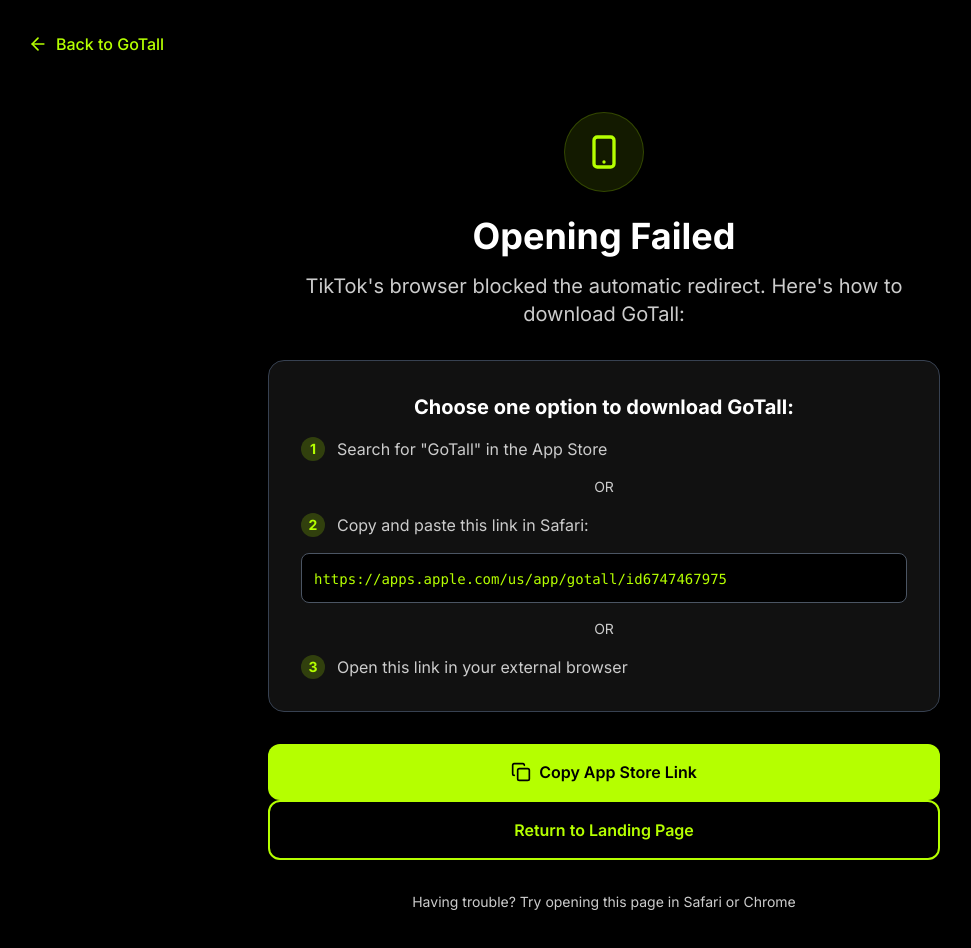
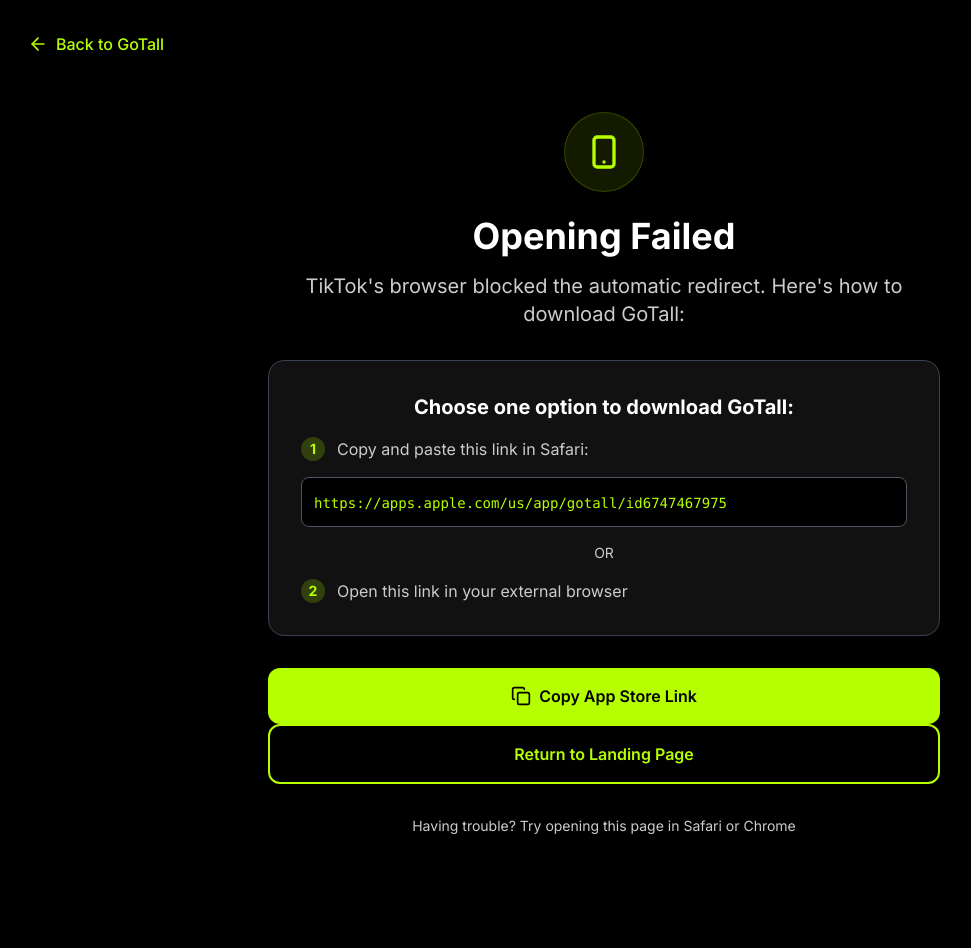
Before and after one commit to dannykonov/GoTall-Landing, a Next.js app: page /ios-redirect in a window 1280 px wide. Shown: the top 948 px of the page, without its empty margins (36-1007 px from the left). After the commit the page ends 900 px from the top, so only its background shows below. Built offline with nearby package versions, Linux system fonts and the light colour scheme.

Commit message:
Simplify iOS redirect to only two options - remove search option, keep copy link and external browser

```diff
--- a/src/app/ios-redirect/page.tsx
+++ b/src/app/ios-redirect/page.tsx
@@ -81,13 +81,6 @@
                   <span className="flex-shrink-0 w-6 h-6 bg-primary-neon/20 rounded-full flex items-center justify-center">
                     <span className="text-primary-neon font-bold text-sm">1</span>
                   </span>
-                  <span className="text-primary-gray">Search for "GoTall" in the App Store</span>
-                </div>
-                <div className="text-center text-primary-gray text-sm">OR</div>
-                <div className="flex items-start space-x-3">
-                  <span className="flex-shrink-0 w-6 h-6 bg-primary-neon/20 rounded-full flex items-center justify-center">
-                    <span className="text-primary-neon font-bold text-sm">2</span>
-                  </span>
                   <span className="text-primary-gray">Copy and paste this link in Safari:</span>
                 </div>
                 <div className="bg-black rounded-lg p-3 border border-gray-600">
@@ -98,7 +91,7 @@
                 <div className="text-center text-primary-gray text-sm">OR</div>
                 <div className="flex items-start space-x-3">
                   <span className="flex-shrink-0 w-6 h-6 bg-primary-neon/20 rounded-full flex items-center justify-center">
-                    <span className="text-primary-neon font-bold text-sm">3</span>
+                    <span className="text-primary-neon font-bold text-sm">2</span>
                   </span>
                   <span className="text-primary-gray">Open this link in your external browser</span>
                 </div>
```
